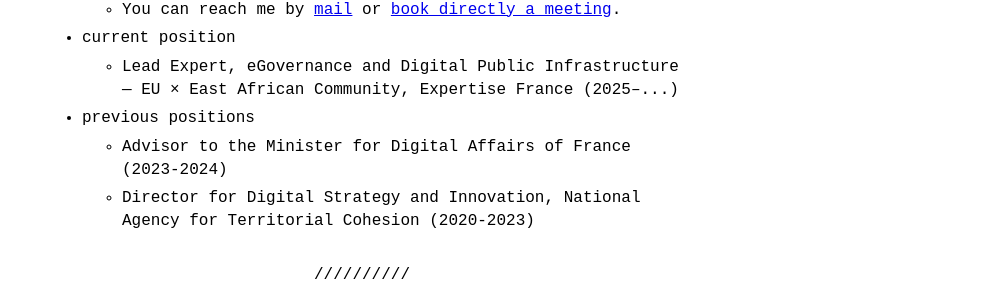
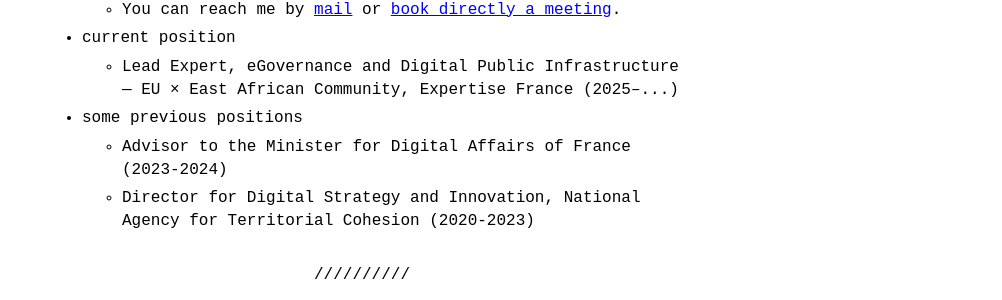
Before and after one commit to PLrolle/plrolle.github.io, a Jekyll site: the page built from index.md, in a window 1280 px wide. Shown: the part 423-723 px from the top of the page, without its empty margins (278-1280 px from the left). Built offline with Jekyll 4.4.1, drawn with Linux system fonts in a browser that asks for light colours.

Commit message:
menu: rename "previous positions" to "some previous positions"
https://claude.ai/code/session_016X5NZqxTYQ8AbJZwpTqG24

```diff
--- a/_data/menu.yml
+++ b/_data/menu.yml
@@ -14,7 +14,7 @@ entries:
     entries:
       - title: "Lead Expert, eGovernance and Digital Public Infrastructure — EU × East African Community, Expertise France (2025–...)"
 
-  - title: previous positions
+  - title: some previous positions
     entries:
       - title: Advisor to the Minister for Digital Affairs of France (2023-2024)
       - title: Director for Digital Strategy and Innovation, National Agency for Territorial Cohesion (2020-2023)
```
